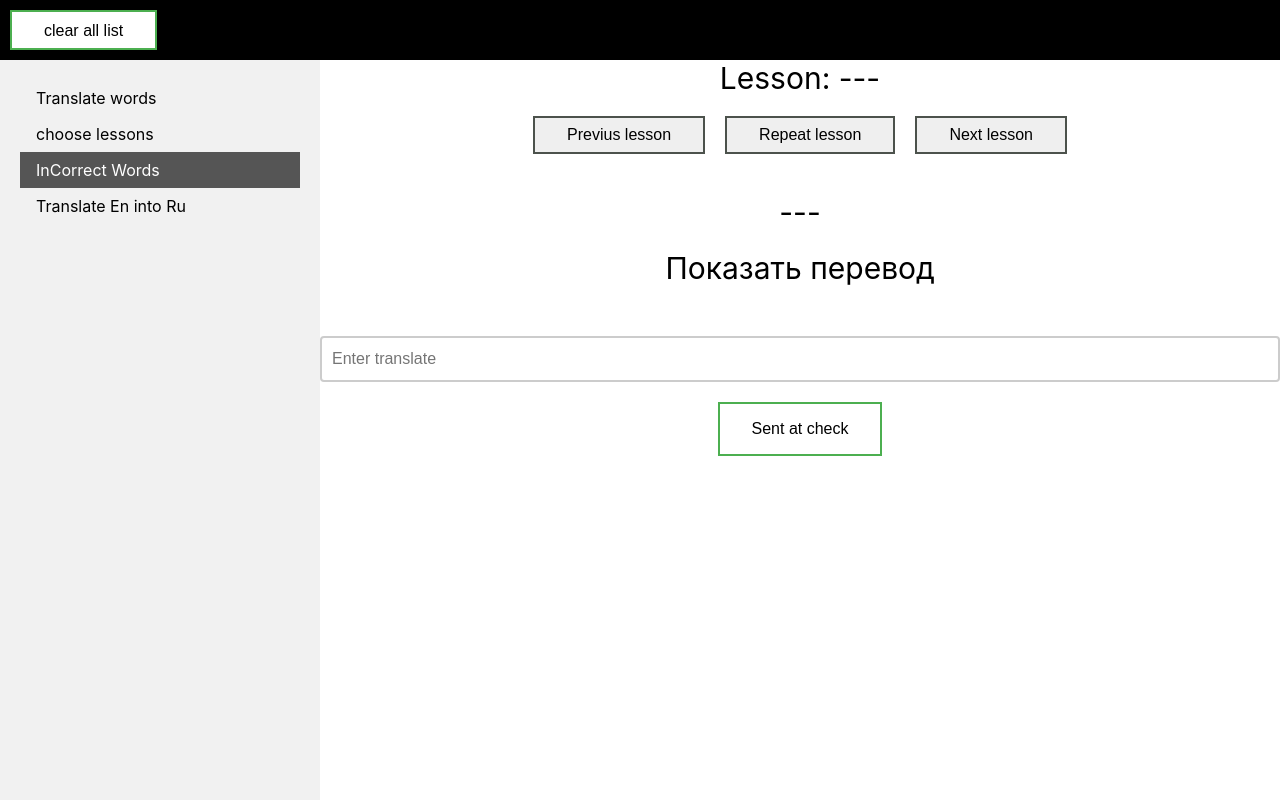
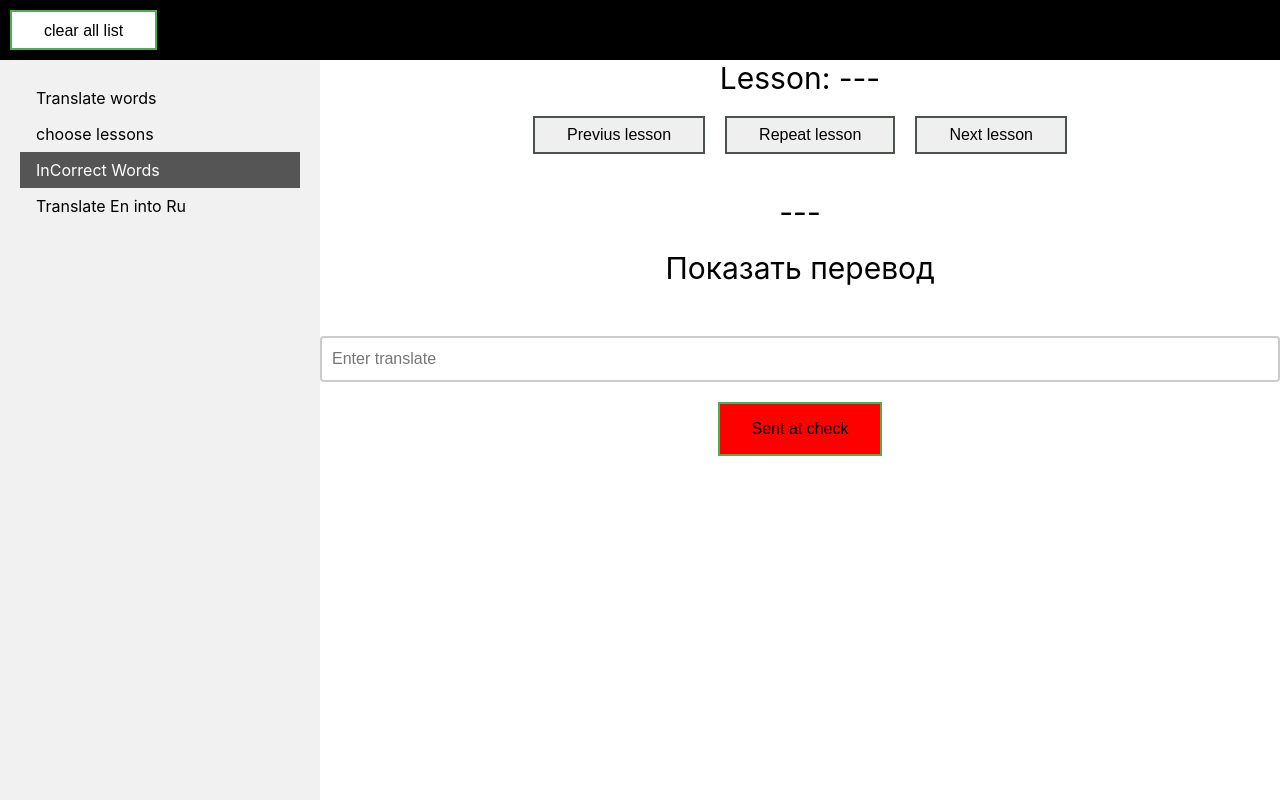
Before and after one commit to vladislav321/english_test_project, a React (Create React App) app: page /inCorrectWords/InCurrect in a window 1280 px wide. Built offline with nearby package versions, Linux system fonts and the light colour scheme; no server answers.

Commit message:
changed logic

```diff
--- a/src/Components/ListWords/TranslateWords.tsx
+++ b/src/Components/ListWords/TranslateWords.tsx
@@ -10,12 +10,12 @@ const ListWords: React.FC<PropsType> = ({
 
     let [isShowTranslate, setShowTranslate] = useState(false);
     let [textTranslate, setTextTranslate] = useState("");
-    let [resultCheck, setResultCheck] = useState(true);
+    let [resultCheck, setResultCheck] = useState(false);
 
     useEffect( () => {
         setShowTranslate(false);
         setTextTranslate("");
-        setResultCheck(true);
+        setResultCheck(false);
     }, [model] );
 
 
@@ -33,7 +33,15 @@ const ListWords: React.FC<PropsType> = ({
     const onCheckResult = () => {
         if(textTranslate === model.En)
         {
-            getWordFromLessonByNumber(model.LessonsId, model.WordsCount, model);
+            if(!isShowTranslate){
+                setShowTranslate(true);
+            }
+
+            if(resultCheck === true || isShowTranslate){
+                getWordFromLessonByNumber(model.LessonsId, model.WordsCount, model);
+            }
+
+            setResultCheck(true);
         }
         else
             setResultCheck(false);
```
